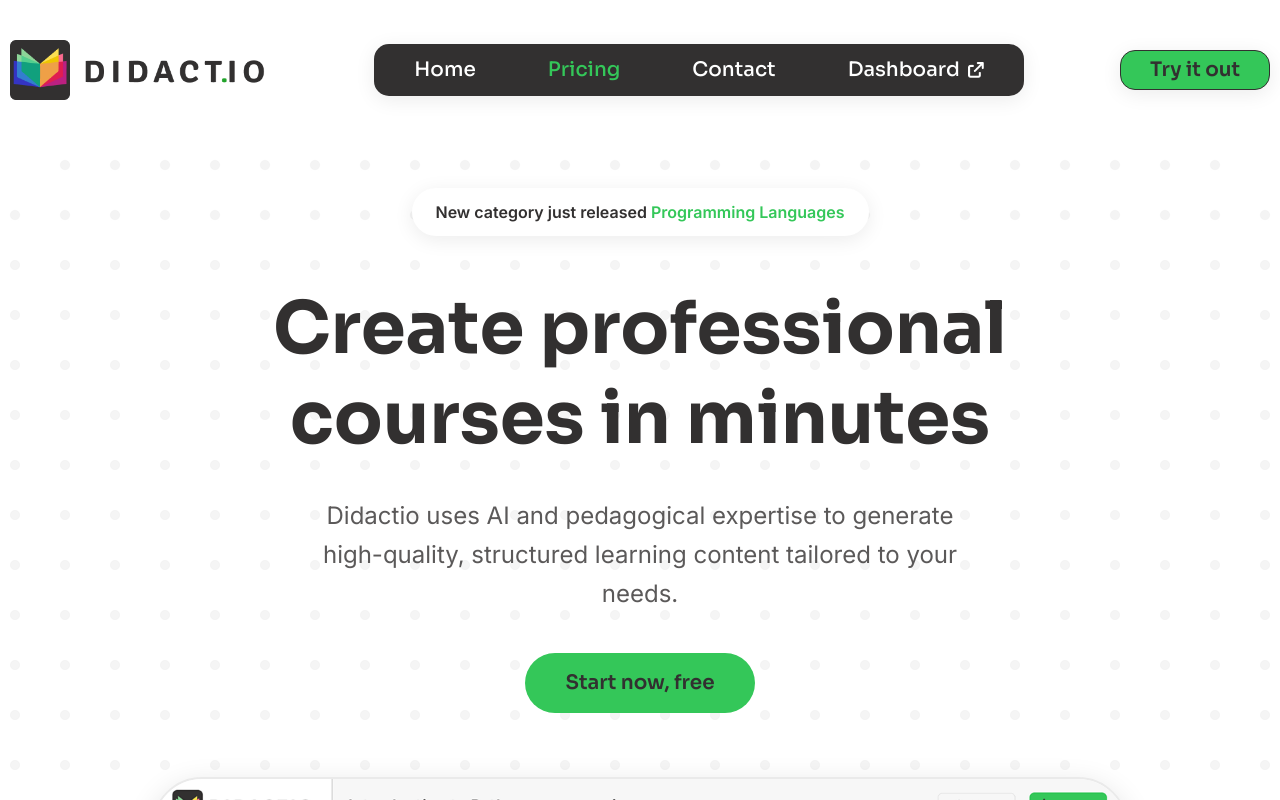
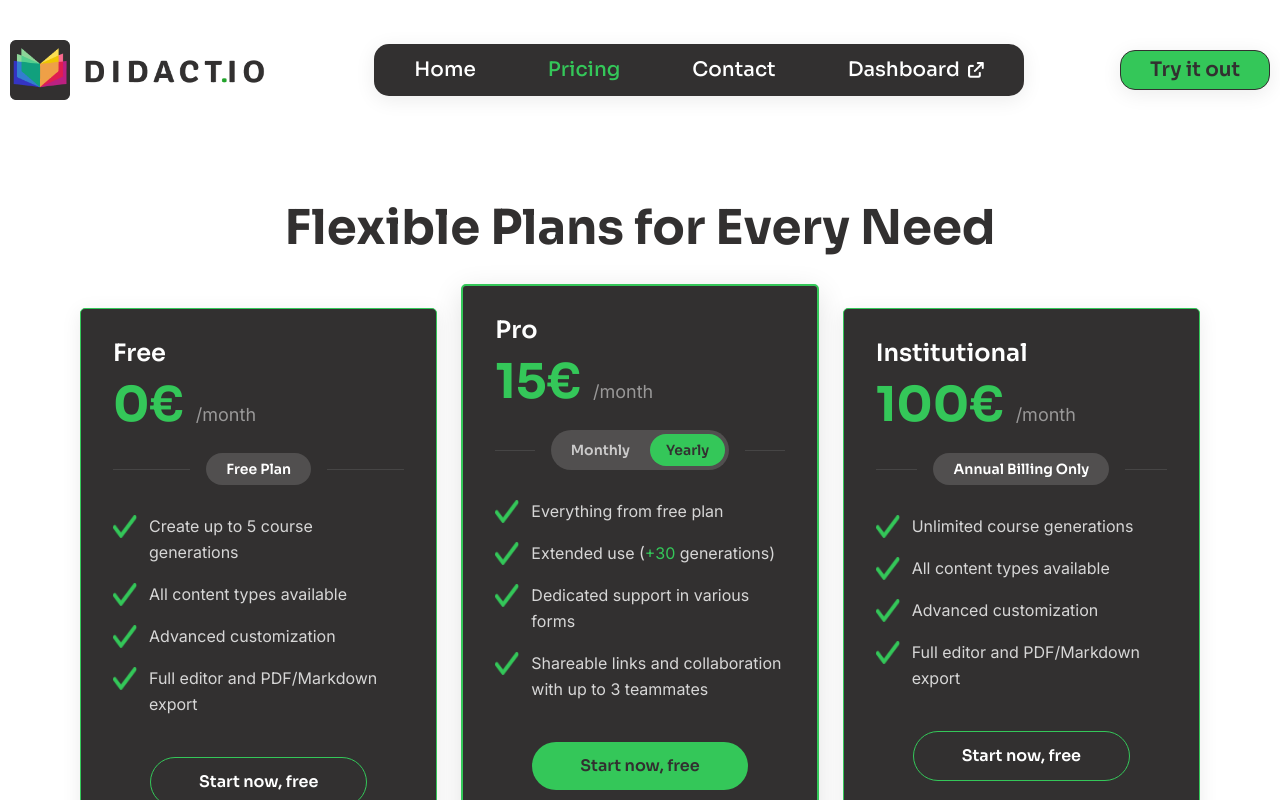
Before and after one commit to VarozXYZ/didactio-frontend, a React (Vite) app: page /pricing in a window 1280 px wide. Shown: the top 800 px of the page. Built offline with nearby package versions, Linux system fonts and the light colour scheme.

Commit message:
pricing page - pricing

```diff
--- a/src/App.tsx
+++ b/src/App.tsx
@@ -1,19 +1,19 @@
+import { Route, Routes } from 'react-router-dom'
 import Header from './components/Header'
-import Hero from './components/Hero'
-import Features from './components/Features'
-import Testimonials from './components/Testimonials'
-import Faq from './components/Faq'
 import Footer from './components/Footer'
+import HomePage from './pages/HomePage'
+import PricingPage from './pages/PricingPage'
 
 function App() {
     return (
         <div className="mx-auto bg-white min-h-screen flex flex-col items-center">
             <Header />
             <main className="flex-1 w-full flex flex-col items-center">
-                <Hero />
-                <Features />
-                <Testimonials />
-                <Faq />
+                <Routes>
+                    <Route path="/" element={<HomePage />} />
+                    <Route path="/pricing" element={<PricingPage />} />
+                    <Route path="*" element={<HomePage />} />
+                </Routes>
             </main>
             <Footer />
         </div>
--- /dev/null
+++ b/src/components/PricingPlans.tsx
@@ -0,0 +1,197 @@
+import type { ReactNode } from 'react'
+import { useState } from 'react'
+
+const checkIcon = '/assets/icons/check-mark.png'
+
+type BillingMode = 'monthly' | 'yearly'
+
+type PlanBadge =
+    | { type: 'single'; text: string }
+    | { type: 'toggle' }
+
+type Plan = {
+    name: string
+    price?: string
+    prices?: { monthly: string; yearly: string }
+    interval: string
+    badge: PlanBadge
+    features: ReactNode[]
+    cta: string
+    variant: 'solid' | 'outline'
+    featured?: boolean
+}
+
+const plans: Plan[] = [
+    {
+        name: 'Free',
+        price: '0€',
+        interval: '/month',
+        badge: { type: 'single', text: 'Free Plan' },
+        features: [
+            'Create up to 5 course generations',
+            'All content types available',
+            'Advanced customization',
+            'Full editor and PDF/Markdown export',
+        ],
+        cta: 'Start now, free',
+        variant: 'outline',
+    },
+    {
+        name: 'Pro',
+        prices: { monthly: '20€', yearly: '15€' },
+        interval: '/month',
+        badge: { type: 'toggle' },
+        features: [
+            'Everything from free plan',
+            <>
+                Extended use (<span className="text-accent">+30</span> generations)
+            </>,
+            'Dedicated support in various forms',
+            'Shareable links and collaboration with up to 3 teammates',
+        ],
+        cta: 'Start now, free',
+        variant: 'solid',
+        featured: true,
+    },
+    {
+        name: 'Institutional',
+        price: '100€',
+        interval: '/month',
+        badge: { type: 'single', text: 'Annual Billing Only' },
+        features: [
+            'Unlimited course generations',
+            'All content types available',
+            'Advanced customization',
+            'Full editor and PDF/Markdown export',
+        ],
+        cta: 'Start now, free',
+        variant: 'outline',
+    },
+]
+
+function PlanBadge({
+    badge,
+    billing,
+    onBillingChange,
+}: {
+    badge: PlanBadge
+    billing: BillingMode
+    onBillingChange: (mode: BillingMode) => void
+}) {
+    if (badge.type === 'toggle') {
+        return (
+            <div className="flex items-center gap-1 rounded-full bg-white/15 p-1">
+                <button
+                    type="button"
+                    onClick={() => onBillingChange('monthly')}
+                    aria-pressed={billing === 'monthly'}
+                    className={`px-4 py-1.5 rounded-full font-sora text-sm font-semibold transition-colors ${billing === 'monthly'
+                        ? 'bg-accent text-dark'
+                        : 'text-white/70 hover:text-white'
+                        }`}
+                >
+                    Monthly
+                </button>
+                <button
+                    type="button"
+                    onClick={() => onBillingChange('yearly')}
+                    aria-pressed={billing === 'yearly'}
+                    className={`px-4 py-1.5 rounded-full font-sora text-sm font-semibold transition-colors ${billing === 'yearly'
+                        ? 'bg-accent text-dark'
+                        : 'text-white/70 hover:text-white'
+                        }`}
+                >
+                    Yearly
+                </button>
+            </div>
+        )
+    }
+
+    return (
+        <span className="rounded-full bg-white/15 px-5 py-1.5 font-sora text-sm font-semibold text-white whitespace-nowrap">
+            {badge.text}
+        </span>
+    )
+}
+
+function PlanCard({
+    plan,
+    billing,
+    onBillingChange,
+}: {
+    plan: Plan
+    billing: BillingMode
+    onBillingChange: (mode: BillingMode) => void
+}) {
+    const cardStyle = plan.featured
+        ? 'border-2 border-accent shadow-elevated -mt-6 -mb-6 min-h-[600px]'
+        : 'border border-accent shadow-card min-h-[520px]'
+
+    const buttonStyle = plan.variant === 'solid'
+        ? 'bg-accent text-dark hover:bg-accent/90'
+        : 'border border-accent text-white hover:bg-accent/10'
+
+    const price = plan.prices
+        ? billing === 'monthly'
+            ? plan.prices.monthly
+            : plan.prices.yearly
+        : plan.price
+
+    return (
+        <div className={`bg-dark rounded-sm px-8 py-7 flex flex-col ${cardStyle}`}>
+            <div>
+                <h3 className="font-sora text-2xl font-semibold text-white">{plan.name}</h3>
+                <div className="mt-3 flex items-end gap-3">
+                    <span className="font-sora text-5xl font-bold text-accent">{price}</span>
+                    <span className="font-inter text-lg text-white/50">{plan.interval}</span>
+                </div>
+
+                <div className="mt-6 flex items-center gap-4">
+                    <div className="h-px flex-1 bg-white/10" />
+                    <PlanBadge badge={plan.badge} billing={billing} onBillingChange={onBillingChange} />
+                    <div className="h-px flex-1 bg-white/10" />
+                </div>
+            </div>
+
+            <ul className="mt-7 flex flex-col gap-4">
+                {plan.features.map((feature, index) => (
+                    <li key={index} className="flex gap-3">
+                        <img src={checkIcon} alt="" className="h-6 w-6 mt-0.5" />
+                        <span className="font-inter text-base text-white/80 leading-relaxed">
+                            {feature}
+                        </span>
+                    </li>
+                ))}
+            </ul>
+
+            <button
+                type="button"
+                className={`mt-10 self-center rounded-full px-12 py-3 text-base font-sora font-semibold transition-colors ${buttonStyle}`}
+            >
+                {plan.cta}
+            </button>
+        </div>
+    )
+}
+
+function PricingPlans() {
+    const [billing, setBilling] = useState<BillingMode>('yearly')
+
+    return (
+        <section className="w-full flex flex-col items-center py-16">
+            <div className="w-[1120px] max-w-[95vw]">
+                <h1 className="font-sora text-5xl font-bold text-dark text-center">
+                    Flexible Plans for Every Need
+                </h1>
+
+                <div className="mt-14 grid grid-cols-3 gap-6 items-start">
+                    {plans.map((plan) => (
+                        <PlanCard key={plan.name} plan={plan} billing={billing} onBillingChange={setBilling} />
+                    ))}
+                </div>
+            </div>
+        </section>
+    )
+}
+
+export default PricingPlans
--- /dev/null
+++ b/src/pages/HomePage.tsx
@@ -0,0 +1,17 @@
+import Features from '../components/Features'
+import Faq from '../components/Faq'
+import Hero from '../components/Hero'
+import Testimonials from '../components/Testimonials'
+
+function HomePage() {
+    return (
+        <>
+            <Hero />
+            <Features />
+            <Testimonials />
+            <Faq />
+        </>
+    )
+}
+
+export default HomePage
--- /dev/null
+++ b/src/pages/PricingPage.tsx
@@ -0,0 +1,7 @@
+import PricingPlans from '../components/PricingPlans'
+
+function PricingPage() {
+    return <PricingPlans />
+}
+
+export default PricingPage
```
